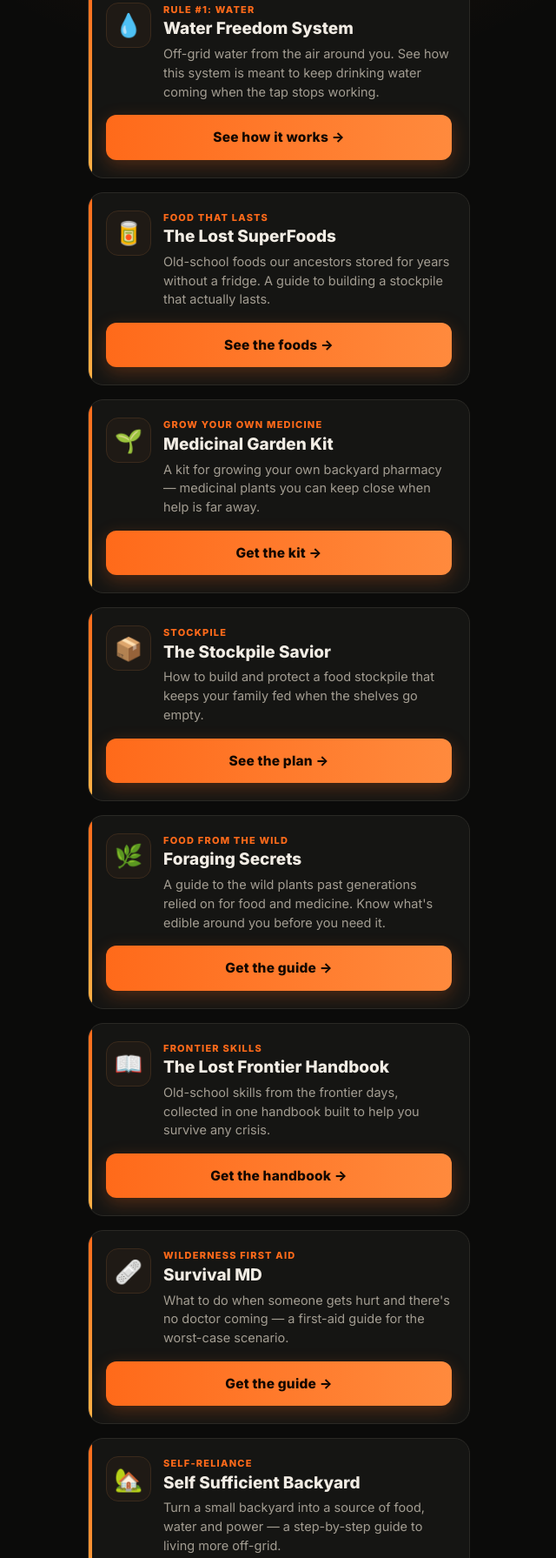
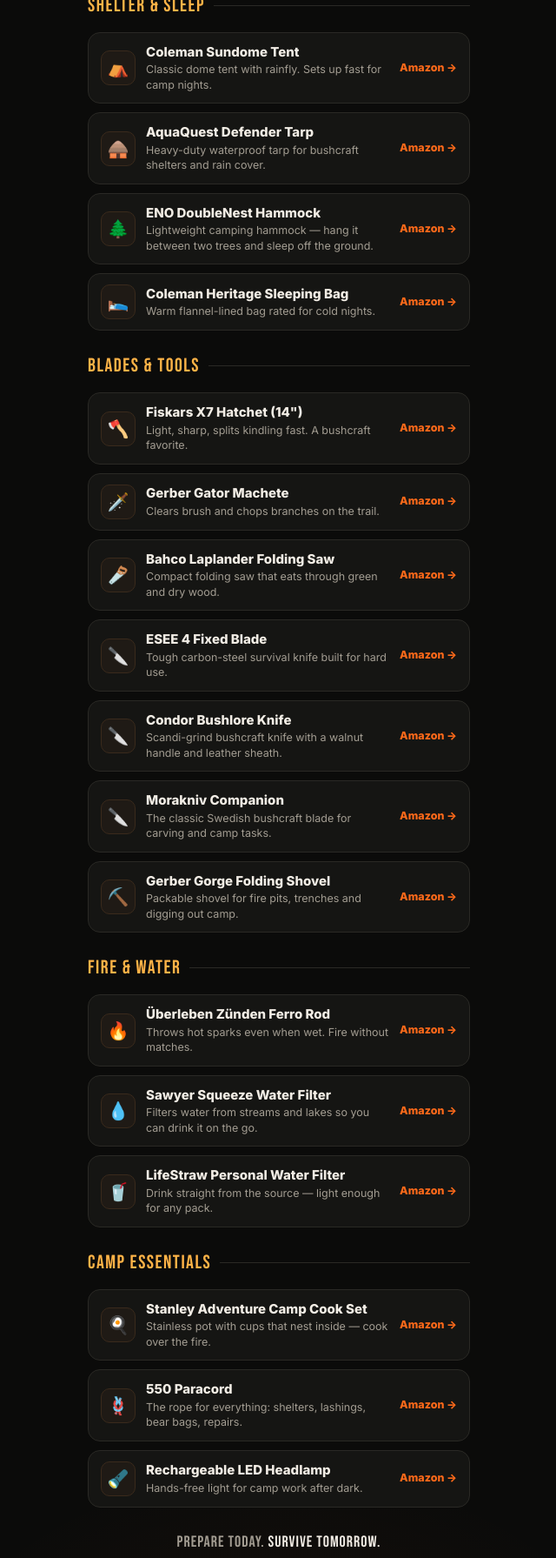
Before and after one commit to netoferreiracoelho-a11y/survivalmode, a plain HTML site: page index.html in a window 1280 px wide. Shown: the part 660-2451 px from the top of the page at 87% size, without its empty margins (319-959 px from the left). Drawn offline with Linux system fonts and the light colour scheme.

Commit message:
Gear only: tents, blades, tools from Amazon + Matsato knife

```diff
--- a/index.html
+++ b/index.html
@@ -3,8 +3,8 @@
 <head>
 <meta charset="UTF-8">
 <meta name="viewport" content="width=device-width, initial-scale=1">
-<title>Survival Mode — Gear & Guides</title>
-<meta name="description" content="Survival & bushcraft gear and guides recommended by @survivalmode.wild">
+<title>Survival Mode — Survival Gear</title>
+<meta name="description" content="Survival & bushcraft gear recommended by @survivalmode.wild">
 <link rel="preconnect" href="https://fonts.googleapis.com">
 <link rel="preconnect" href="https://fonts.gstatic.com" crossorigin>
 <link href="https://fonts.googleapis.com/css2?family=Bebas+Neue&family=Inter:wght@400;600;800&display=swap" rel="stylesheet">
@@ -92,20 +92,20 @@
   <header>
     <img class="badge" src="logo.webp" alt="Survival Mode logo" width="120" height="120">
     <h1>SURVIVAL <span>MODE</span></h1>
-    <p class="tag">Bushcraft, shelters &amp; real survival skills.<br>Gear and guides worth checking out 👇</p>
+    <p class="tag">Bushcraft, shelters &amp; real survival skills.<br>Survival gear worth checking out 👇</p>
     <a class="ig" href="https://www.instagram.com/survivalmode.wild/" target="_blank" rel="noopener">
       <svg width="16" height="16" viewBox="0 0 24 24" fill="none" stroke="currentColor" stroke-width="2"><rect x="3" y="3" width="18" height="18" rx="5"/><circle cx="12" cy="12" r="4"/><circle cx="17.5" cy="6.5" r="1" fill="currentColor"/></svg>
       @survivalmode.wild
     </a>
   </header>
 
-  <div class="section-title">Survival picks · shipped to your door</div>
+  <div class="section-title">Featured</div>
 
   <article class="card">
     <div class="top">
       <div class="icon">🔪</div>
       <div>
-        <div class="label">Camp kitchen</div>
+        <div class="label">The knife from the video</div>
         <h2>Matsato Osuren Knife</h2>
         <p>Hand-forged, Japanese-style blade with a finger-hole grip for control. A solid knife for prepping food at camp or at home.</p>
       </div>
@@ -113,103 +113,33 @@
     <a class="btn" href="https://hop.clickbank.net/?affiliate=ecantoaf&amp;vendor=matsatopro" target="_blank" rel="sponsored nofollow noopener">Check the knife →</a>
   </article>
 
-  <article class="card">
-    <div class="top">
-      <div class="icon">💧</div>
-      <div>
-        <div class="label">Rule #1: Water</div>
-        <h2>Water Freedom System</h2>
-        <p>Off-grid water from the air around you. See how this system is meant to keep drinking water coming when the tap stops working.</p>
-      </div>
-    </div>
-    <a class="btn" href="https://0933b0g8ydxznreofilgij0mav.hop.clickbank.net" target="_blank" rel="sponsored nofollow noopener">See how it works →</a>
-  </article>
+  <div class="section-title" style="margin-top:24px">Shelter &amp; sleep</div>
 
-  <article class="card">
-    <div class="top">
-      <div class="icon">🥫</div>
-      <div>
-        <div class="label">Food that lasts</div>
-        <h2>The Lost SuperFoods</h2>
-        <p>Old-school foods our ancestors stored for years without a fridge. A guide to building a stockpile that actually lasts.</p>
-      </div>
-    </div>
-    <a class="btn" href="https://147d0dk4wmtwut0j1j1ch98vac.hop.clickbank.net" target="_blank" rel="sponsored nofollow noopener">See the foods →</a>
-  </article>
+  <a class="gear" href="https://www.amazon.com/dp/B0D7QHY574?tag=survivalmod0f-20" target="_blank" rel="sponsored nofollow noopener">
+    <span class="gi">⛺</span>
+    <span class="gt"><b>Coleman Sundome Tent</b><small>Classic dome tent with rainfly. Sets up fast for camp nights.</small></span>
+    <span class="go">Amazon →</span>
+  </a>
 
-  <article class="card">
-    <div class="top">
-      <div class="icon">🌱</div>
-      <div>
-        <div class="label">Grow your own medicine</div>
-        <h2>Medicinal Garden Kit</h2>
-        <p>A kit for growing your own backyard pharmacy — medicinal plants you can keep close when help is far away.</p>
-      </div>
-    </div>
-    <a class="btn" href="https://b7422-svpeq8jy5xq8ychcfdan.hop.clickbank.net" target="_blank" rel="sponsored nofollow noopener">Get the kit →</a>
-  </article>
+  <a class="gear" href="https://www.amazon.com/dp/B07VBJH5HV?tag=survivalmod0f-20" target="_blank" rel="sponsored nofollow noopener">
+    <span class="gi">🛖</span>
+    <span class="gt"><b>AquaQuest Defender Tarp</b><small>Heavy-duty waterproof tarp for bushcraft shelters and rain cover.</small></span>
+    <span class="go">Amazon →</span>
+  </a>
 
-  <article class="card">
-    <div class="top">
-      <div class="icon">📦</div>
-      <div>
-        <div class="label">Stockpile</div>
-        <h2>The Stockpile Savior</h2>
-        <p>How to build and protect a food stockpile that keeps your family fed when the shelves go empty.</p>
-      </div>
-    </div>
-    <a class="btn" href="https://7a3c7bh3ufxysudjmm1sqqiuan.hop.clickbank.net" target="_blank" rel="sponsored nofollow noopener">See the plan →</a>
-  </article>
+  <a class="gear" href="https://www.amazon.com/dp/B09KNWT4JF?tag=survivalmod0f-20" target="_blank" rel="sponsored nofollow noopener">
+    <span class="gi">🌲</span>
+    <span class="gt"><b>ENO DoubleNest Hammock</b><small>Lightweight camping hammock — hang it between two trees and sleep off the ground.</small></span>
+    <span class="go">Amazon →</span>
+  </a>
 
-  <article class="card">
-    <div class="top">
-      <div class="icon">🌿</div>
-      <div>
-        <div class="label">Food from the wild</div>
-        <h2>Foraging Secrets</h2>
-        <p>A guide to the wild plants past generations relied on for food and medicine. Know what's edible around you before you need it.</p>
-      </div>
-    </div>
-    <a class="btn" href="https://hop.clickbank.net/?affiliate=ecantoaf&amp;vendor=foraging1" target="_blank" rel="sponsored nofollow noopener">Get the guide →</a>
-  </article>
+  <a class="gear" href="https://www.amazon.com/dp/B004J2FB5Y?tag=survivalmod0f-20" target="_blank" rel="sponsored nofollow noopener">
+    <span class="gi">🛌</span>
+    <span class="gt"><b>Coleman Heritage Sleeping Bag</b><small>Warm flannel-lined bag rated for cold nights.</small></span>
+    <span class="go">Amazon →</span>
+  </a>
 
-  <article class="card">
-    <div class="top">
-      <div class="icon">📖</div>
-      <div>
-        <div class="label">Frontier skills</div>
-        <h2>The Lost Frontier Handbook</h2>
-        <p>Old-school skills from the frontier days, collected in one handbook built to help you survive any crisis.</p>
-      </div>
-    </div>
-    <a class="btn" href="https://517b5agw0s-6gzc8zfxfkfp90a.hop.clickbank.net" target="_blank" rel="sponsored nofollow noopener">Get the handbook →</a>
-  </article>
-
-  <article class="card">
-    <div class="top">
-      <div class="icon">🩹</div>
-      <div>
-        <div class="label">Wilderness first aid</div>
-        <h2>Survival MD</h2>
-        <p>What to do when someone gets hurt and there's no doctor coming — a first-aid guide for the worst-case scenario.</p>
-      </div>
-    </div>
-    <a class="btn" href="https://7c6c3cg6wmv-tnco9m0be-7u40.hop.clickbank.net" target="_blank" rel="sponsored nofollow noopener">Get the guide →</a>
-  </article>
-
-  <article class="card">
-    <div class="top">
-      <div class="icon">🏡</div>
-      <div>
-        <div class="label">Self-reliance</div>
-        <h2>Self Sufficient Backyard</h2>
-        <p>Turn a small backyard into a source of food, water and power — a step-by-step guide to living more off-grid.</p>
-      </div>
-    </div>
-    <a class="btn" href="https://4ed735pxxmx6gqfhcvfez0525z.hop.clickbank.net" target="_blank" rel="sponsored nofollow noopener">See the guide →</a>
-  </article>
-
-  <div class="section-title" style="margin-top:28px">Gear like in the videos</div>
+  <div class="section-title" style="margin-top:24px">Blades &amp; tools</div>
 
   <a class="gear" href="https://www.amazon.com/dp/B0002YTO7E?tag=survivalmod0f-20" target="_blank" rel="sponsored nofollow noopener">
     <span class="gi">🪓</span>
@@ -217,11 +147,43 @@
     <span class="go">Amazon →</span>
   </a>
 
+  <a class="gear" href="https://www.amazon.com/dp/B00AU6DKVK?tag=survivalmod0f-20" target="_blank" rel="sponsored nofollow noopener">
+    <span class="gi">🗡️</span>
+    <span class="gt"><b>Gerber Gator Machete</b><small>Clears brush and chops branches on the trail.</small></span>
+    <span class="go">Amazon →</span>
+  </a>
+
+  <a class="gear" href="https://www.amazon.com/dp/B0001IX7OW?tag=survivalmod0f-20" target="_blank" rel="sponsored nofollow noopener">
+    <span class="gi">🪚</span>
+    <span class="gt"><b>Bahco Laplander Folding Saw</b><small>Compact folding saw that eats through green and dry wood.</small></span>
+    <span class="go">Amazon →</span>
+  </a>
+
+  <a class="gear" href="https://www.amazon.com/dp/B0848PV1W3?tag=survivalmod0f-20" target="_blank" rel="sponsored nofollow noopener">
+    <span class="gi">🔪</span>
+    <span class="gt"><b>ESEE 4 Fixed Blade</b><small>Tough carbon-steel survival knife built for hard use.</small></span>
+    <span class="go">Amazon →</span>
+  </a>
+
+  <a class="gear" href="https://www.amazon.com/dp/B002CC6BPM?tag=survivalmod0f-20" target="_blank" rel="sponsored nofollow noopener">
+    <span class="gi">🔪</span>
+    <span class="gt"><b>Condor Bushlore Knife</b><small>Scandi-grind bushcraft knife with a walnut handle and leather sheath.</small></span>
+    <span class="go">Amazon →</span>
+  </a>
+
   <a class="gear" href="https://www.amazon.com/dp/B00BTJKB00?tag=survivalmod0f-20" target="_blank" rel="sponsored nofollow noopener">
     <span class="gi">🔪</span>
-    <span class="gt"><b>Morakniv Companion Knife</b><small>The classic Swedish bushcraft blade for carving and camp tasks.</small></span>
+    <span class="gt"><b>Morakniv Companion</b><small>The classic Swedish bushcraft blade for carving and camp tasks.</small></span>
     <span class="go">Amazon →</span>
   </a>
+
+  <a class="gear" href="https://www.amazon.com/dp/B000WZCSTO?tag=survivalmod0f-20" target="_blank" rel="sponsored nofollow noopener">
+    <span class="gi">⛏️</span>
+    <span class="gt"><b>Gerber Gorge Folding Shovel</b><small>Packable shovel for fire pits, trenches and digging out camp.</small></span>
+    <span class="go">Amazon →</span>
+  </a>
+
+  <div class="section-title" style="margin-top:24px">Fire &amp; water</div>
 
   <a class="gear" href="https://www.amazon.com/dp/B074279J9J?tag=survivalmod0f-20" target="_blank" rel="sponsored nofollow noopener">
     <span class="gi">🔥</span>
@@ -229,9 +191,29 @@
     <span class="go">Amazon →</span>
   </a>
 
-  <a class="gear" href="https://www.amazon.com/dp/B07VBJH5HV?tag=survivalmod0f-20" target="_blank" rel="sponsored nofollow noopener">
-    <span class="gi">⛺</span>
-    <span class="gt"><b>AquaQuest Defender Tarp</b><small>Heavy-duty waterproof tarp for shelters and rain cover.</small></span>
+  <a class="gear" href="https://www.amazon.com/dp/B00B1OSU4W?tag=survivalmod0f-20" target="_blank" rel="sponsored nofollow noopener">
+    <span class="gi">💧</span>
+    <span class="gt"><b>Sawyer Squeeze Water Filter</b><small>Filters water from streams and lakes so you can drink it on the go.</small></span>
+    <span class="go">Amazon →</span>
+  </a>
+
+  <a class="gear" href="https://www.amazon.com/dp/B0DTRLCKH2?tag=survivalmod0f-20" target="_blank" rel="sponsored nofollow noopener">
+    <span class="gi">🥤</span>
+    <span class="gt"><b>LifeStraw Personal Water Filter</b><small>Drink straight from the source — light enough for any pack.</small></span>
+    <span class="go">Amazon →</span>
+  </a>
+
+  <div class="section-title" style="margin-top:24px">Camp essentials</div>
+
+  <a class="gear" href="https://www.amazon.com/dp/B07NSVMTHW?tag=survivalmod0f-20" target="_blank" rel="sponsored nofollow noopener">
+    <span class="gi">🍳</span>
+    <span class="gt"><b>Stanley Adventure Camp Cook Set</b><small>Stainless pot with cups that nest inside — cook over the fire.</small></span>
+    <span class="go">Amazon →</span>
+  </a>
+
+  <a class="gear" href="https://www.amazon.com/dp/B08HNZB3PZ?tag=survivalmod0f-20" target="_blank" rel="sponsored nofollow noopener">
+    <span class="gi">🪢</span>
+    <span class="gt"><b>550 Paracord</b><small>The rope for everything: shelters, lashings, bear bags, repairs.</small></span>
     <span class="go">Amazon →</span>
   </a>
 
```
